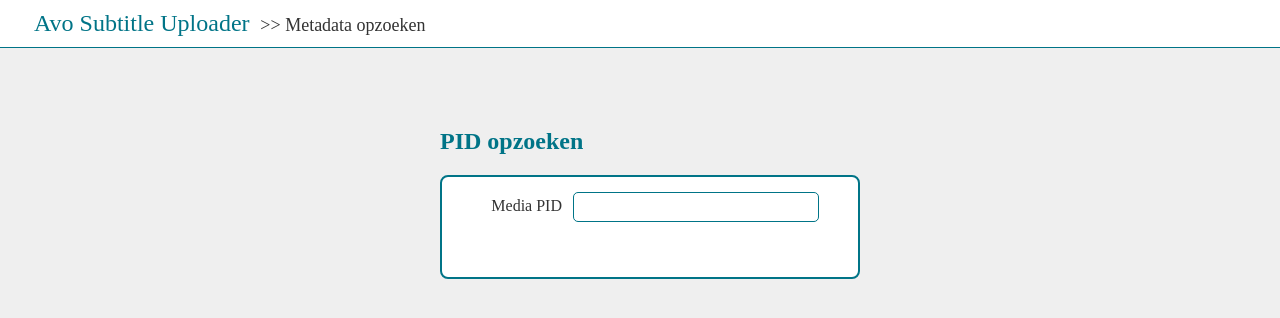
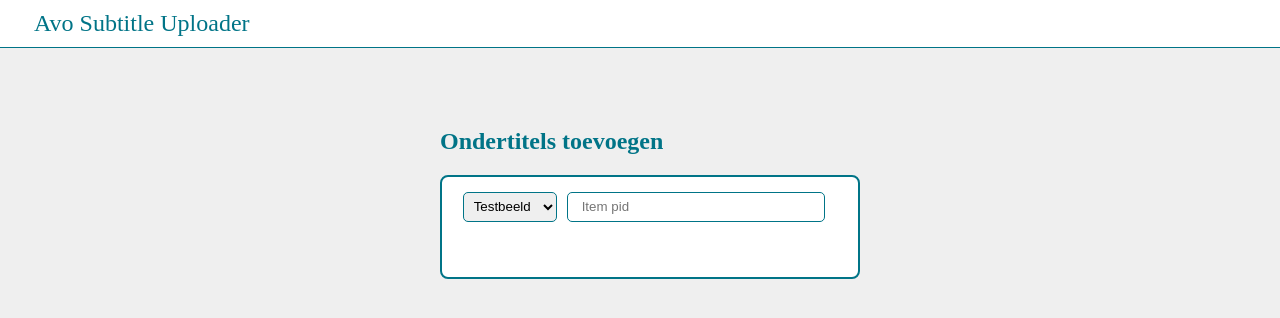
Before and after one commit to viaacode/subloader, a Flask app: template app/templates/search_media.html in a window 1280 px wide. Shown: the top 318 px of the page. Run offline with Flask 2, Linux system fonts and the light colour scheme; the template is opened without the code that fills it, so the values that code supplies are empty.

Commit message:
style pages like wireframe from bart.

```diff
--- a/app/static/style.css
+++ b/app/static/style.css
@@ -67,12 +67,14 @@
   border: 1px solid #007487;
   height: 2em;
   border-radius: 5px;
+  padding-left: 1em;
 }
 input[type=submit]{
   width: 8em;
   margin-left: 19.2em;
   background-color: #007487;
   color: #fff;
+  cursor: pointer;
 }
 textarea {
   vertical-align: top;
@@ -146,6 +154,20 @@
 textarea:disabled {
   border: none;
   background-color: #fff;
+}
+
+select {
+  border: 1px solid #007487;
+  padding: 0.4em;
+  border-radius: 5px;
+  margin-left: 1em;
+  width: 7em;
+}
+
+input[type=file] {
+  padding-top: 0.3em;
+  padding-left: 0.3em;
+  width: 22em;
 }
 
 
--- a/app/templates/base.html
+++ b/app/templates/base.html
@@ -11,7 +11,7 @@
 <body>
     <nav>
       <span class="appname"> <a href="{{ url_for('index') }}">Avo Subtitle Uploader</a>
-      <span class="title"> &gt;&gt; {% block title %}{% endblock %}</span>
+      <!-- span class="title"> &gt;&gt; {% block title %}{% endblock %}</span -->
       </span>
     </nav>
     <section class="content">
--- a/app/templates/search_media.html
+++ b/app/templates/search_media.html
@@ -4,26 +4,29 @@
 {% endblock %}
 
 {% block title %}
-Metadata opzoeken
+Ondertitels toevoegen
 {% endblock %}
 
 {% block content %}
 
 
 <div class="center_page">
-<h1>PID opzoeken</h1>
+<h1>Ondertitels toevoegen</h1>
   <p>
    <form action="/search_media" method="POST">
       <input name="token" value='{{token}}' type="hidden"/> <!-- supply auth token -->
 
-      <label>Media PID</label>
-      <input name="pid"/> <br/>
+
+      <select name="tenant" id="tenant">
+        <option value="testbeeld">Testbeeld</option>
+      </select>
+      <input name="pid" placeholder="Item pid"/> <br/>
 
       {% if validation_errors %}
       <span class="form_errors">{{validation_errors}}</span>
       {% endif %}
 
-    <input type="submit" value="Opzoeken"/>
+    <input type="submit" value="Opvragen"/>
 
   </form>
 
```
Also changed, not shown: other parts of app/static/style.css (+27 -7 lines), app/templates/post_upload.html (+13 -7 lines), app/templates/upload.html (+15 -5 lines), 1 other file.
